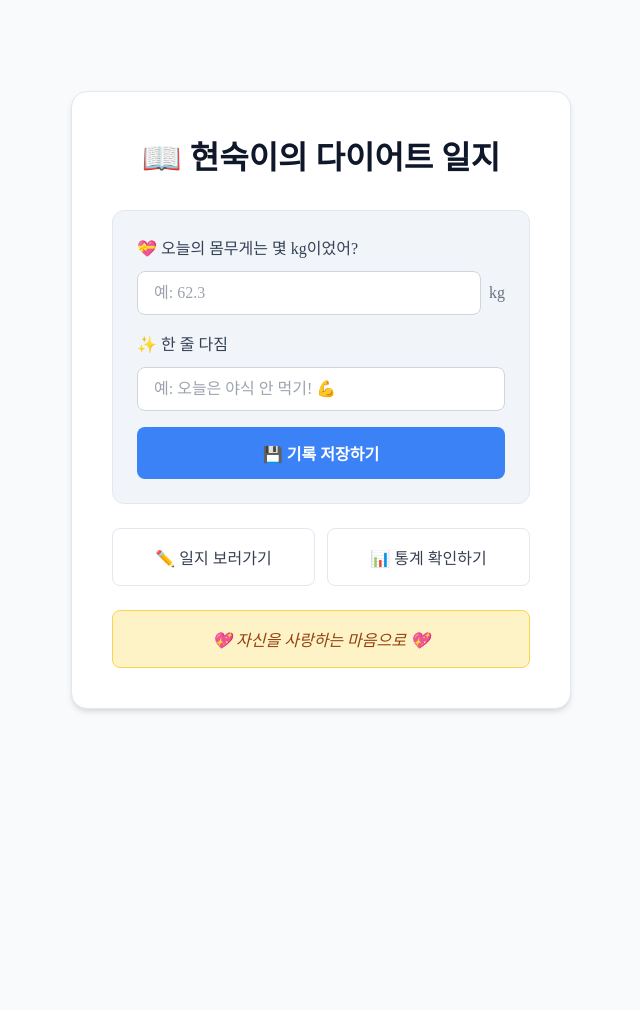
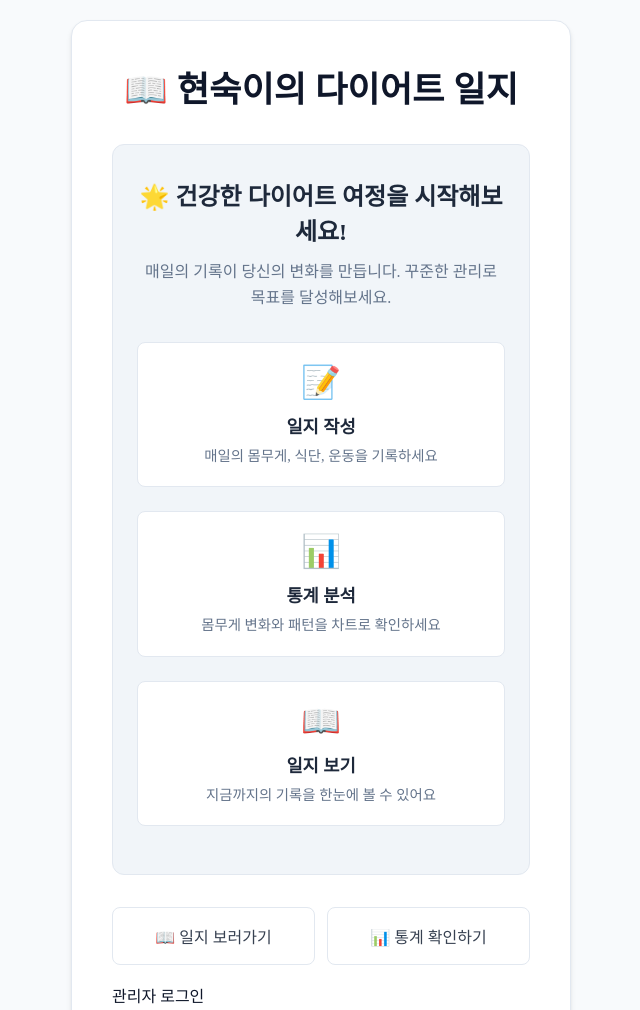
Before and after one commit to dakyumlee/diethy, a plain HTML site: page index.html in a window 1280 px wide. Shown: the top 1010 px of the page, without its empty margins (319-959 px from the left). Before the commit the page ends 800 px from the top, so only its background shows below. Drawn offline with Linux system fonts and the light colour scheme; a web font is replaced by a local one.

Commit message:
update index page

```diff
--- a/index.html
+++ b/index.html
@@ -11,6 +11,7 @@
     font-weight: normal;
     font-style: normal;
 }
+
 
     * {
       margin: 0;
@@ -43,100 +44,75 @@
       text-align: center;
       color: #0f172a;
       margin-bottom: 32px;
-      font-size: 2rem;
+      font-size: 2.2rem;
       font-weight: 700;
     }
 
-    h1 a {
-      text-decoration: none;
-      color: inherit;
-      transition: color 0.2s ease;
+    .welcome-box {
+      background: #f1f5f9;
+      border-radius: 12px;
+      padding: 32px 24px;
+      margin-bottom: 32px;
+      border: 1px solid #e2e8f0;
+      text-align: center;
     }
 
-    h1 a:hover {
-      color: #3b82f6;
+    .welcome-box h2 {
+      color: #1e293b;
+      font-size: 1.5rem;
+      font-weight: 600;
+      margin-bottom: 12px;
     }
 
-    .today-box {
-      background: #f1f5f9;
-      border-radius: 12px;
-      padding: 24px;
-      margin-bottom: 24px;
-      border: 1px solid #e2e8f0;
+    .welcome-box > p {
+      color: #64748b;
+      font-size: 1rem;
+      margin-bottom: 32px;
+      line-height: 1.6;
     }
 
-    .today-box p {
-      color: #334155;
-      font-size: 1rem;
-      margin-bottom: 12px;
-      font-weight: 500;
-    }
-
-    .input-group {
+    .features {
+      display: grid;
+      grid-template-columns: repeat(auto-fit, minmax(200px, 1fr));
+      gap: 24px;
       margin-bottom: 16px;
     }
 
-    input[type="number"], input[type="text"] {
-      width: 100%;
-      padding: 12px 16px;
-      border: 1px solid #d1d5db;
+    .feature-item {
+      background: white;
       border-radius: 8px;
-      font-size: 1rem;
-      background: white;
-      transition: border-color 0.2s ease, box-shadow 0.2s ease;
-      font-family: 'SBAggroB';
+      padding: 20px;
+      border: 1px solid #e2e8f0;
+      transition: all 0.2s ease;
     }
 
-    input:focus {
-      outline: none;
+    .feature-item:hover {
       border-color: #3b82f6;
-      box-shadow: 0 0 0 3px rgba(59, 130, 246, 0.1);
+      transform: translateY(-2px);
+      box-shadow: 0 4px 6px rgba(0, 0, 0, 0.1);
     }
 
-    input::placeholder {
-      color: #9ca3af;
+    .feature-icon {
+      font-size: 2rem;
+      margin-bottom: 12px;
     }
 
-    .weight-input {
-      display: flex;
-      align-items: center;
-      gap: 8px;
+    .feature-item h3 {
+      color: #1e293b;
+      font-size: 1.1rem;
+      font-weight: 600;
+      margin-bottom: 8px;
     }
 
-    .weight-input input {
-      flex: 1;
+    .feature-item p {
+      color: #64748b;
+      font-size: 0.9rem;
+      line-height: 1.4;
     }
 
-    .weight-input span {
-      color: #6b7280;
-      font-weight: 500;
-    }
-
-    button {
-      width: 100%;
-      padding: 14px;
-      background: #3b82f6;
-      color: white;
-      border: none;
-      border-radius: 8px;
-      font-size: 1rem;
-      font-weight: 600;
-      cursor: pointer;
-      transition: background-color 0.2s ease, transform 0.1s ease;
-      font-family: 'SBAggroB';
-    }
-
-    button:hover {
-      background: #2563eb;
-    }
-
-    button:active {
-      transform: scale(0.98);
-    }
-
-    button:disabled {
-      background: #9ca3af;
-      cursor: not-allowed;
+    a {
+        text-decoration: none;
+        color:#0f172a
     }
 
     .nav-links {
@@ -232,30 +208,40 @@
 </head>
 <body>
   <div class="container">
-    <h1><a href="login.html">📖 현숙이의 다이어트 일지</a></h1>
+    <h1>📖 현숙이의 다이어트 일지</h1>
 
-    <div class="today-box">
-      <p>💝 오늘의 몸무게는 몇 kg이었어?</p>
-      <div class="input-group">
-        <div class="weight-input">
-          <input type="number" id="weight" placeholder="예: 62.3" step="0.1" />
-          <span>kg</span>
+    <div class="welcome-box">
+      <h2>🌟 건강한 다이어트 여정을 시작해보세요!</h2>
+      <p>매일의 기록이 당신의 변화를 만듭니다. 꾸준한 관리로 목표를 달성해보세요.</p>
+
+      <div class="features">
+        <div class="feature-item">
+          <div class="feature-icon">📝</div>
+          <h3>일지 작성</h3>
+          <p>매일의 몸무게, 식단, 운동을 기록하세요</p>
+        </div>
+
+        <div class="feature-item">
+          <div class="feature-icon">📊</div>
+          <h3>통계 분석</h3>
+          <p>몸무게 변화와 패턴을 차트로 확인하세요</p>
+        </div>
+
+        <div class="feature-item">
+          <div class="feature-icon">📖</div>
+          <h3>일지 보기</h3>
+          <p>지금까지의 기록을 한눈에 볼 수 있어요</p>
         </div>
       </div>
-
-      <p>✨ 한 줄 다짐</p>
-      <div class="input-group">
-        <input type="text" id="message" placeholder="예: 오늘은 야식 안 먹기! 💪" />
-      </div>
-
-      <button id="saveBtn">
-        <span class="btn-text">💾 기록 저장하기</span>
-      </button>
     </div>
 
     <div class="nav-links">
-      <a href="diary.html">✏️ 일지 보러가기</a>
-      <a href="stats.html">📊 통계 확인하기</a>
+      <a href="diary.html" class="primary-btn">📖 일지 보러가기</a>
+      <a href="stats.html" class="secondary-btn">📊 통계 확인하기</a>
+    </div>
+<br>
+    <div class="admin-link">
+      <a href="login.html">관리자 로그인</a>
     </div>
 
     <div id="quoteBox">
```
